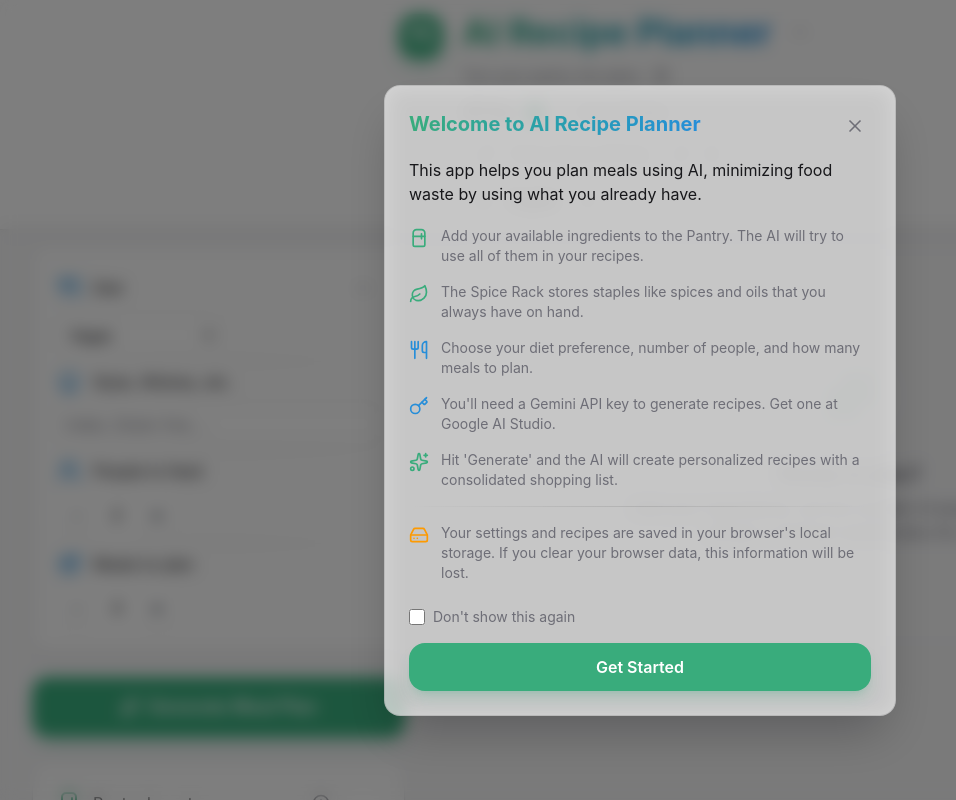
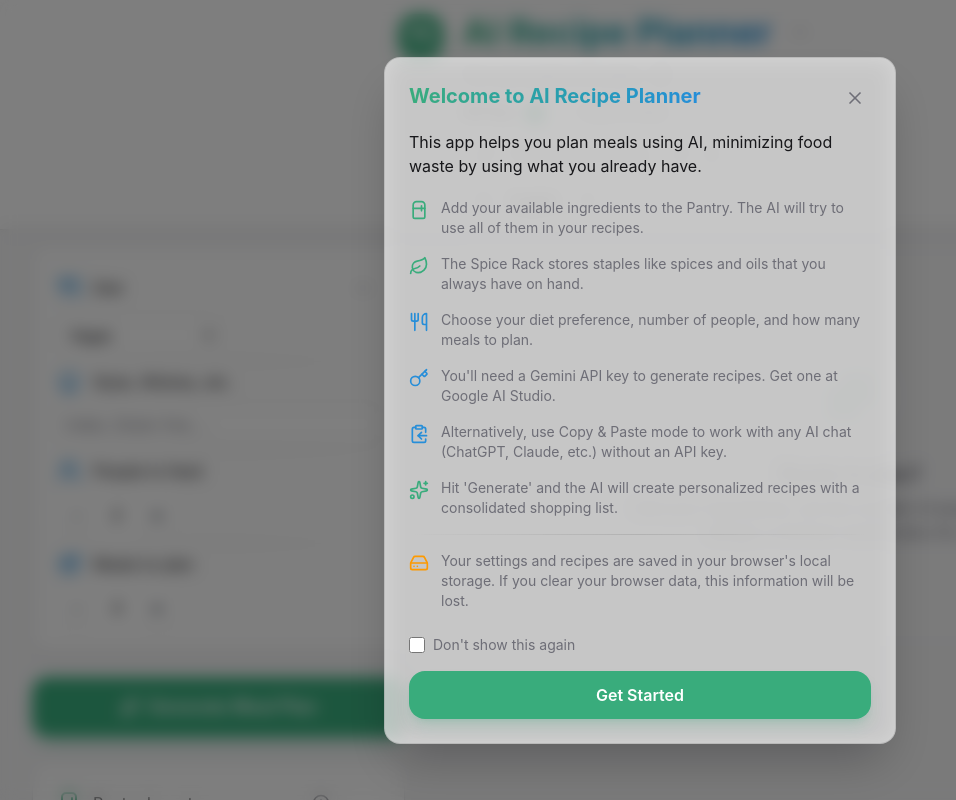
Before and after one commit to DrDonik/ai-recipe-planner, a React (Vite) app: page / in a window 1280 px wide. Shown: the top 800 px of the page, without its empty margins (0-956 px from the left). Built offline with nearby package versions, Linux system fonts and the light colour scheme.

Commit message:
Add Copy & Paste mode to welcome dialog
The welcome screen now mentions the Copy & Paste mode as an alternative
to using an API key, so users know they can work with any AI chat.

Co-Authored-By: Claude Opus 4.5 <noreply@anthropic.com>

```diff
--- a/src/components/WelcomeDialog.tsx
+++ b/src/components/WelcomeDialog.tsx
@@ -1,5 +1,5 @@
 import { useState } from 'react';
-import { X, Refrigerator, Leaf, Utensils, Key, Sparkles, HardDrive } from 'lucide-react';
+import { X, Refrigerator, Leaf, Utensils, Key, ClipboardCopy, Sparkles, HardDrive } from 'lucide-react';
 import { useSettings } from '../contexts/SettingsContext';
 import { STORAGE_KEYS } from '../constants';
 
@@ -64,6 +64,11 @@ export const WelcomeDialog: React.FC<WelcomeDialogProps> = ({ onClose }) => {
                     </div>
 
                     <div className="flex gap-3">
+                        <ClipboardCopy className="text-secondary shrink-0 mt-0.5" size={20} />
+                        <p className="text-sm text-text-muted">{t.welcome.copyPasteMode}</p>
+                    </div>
+
+                    <div className="flex gap-3">
                         <Sparkles className="text-primary shrink-0 mt-0.5" size={20} />
                         <p className="text-sm text-text-muted">{t.welcome.generates}</p>
                     </div>
--- a/src/constants/translations.ts
+++ b/src/constants/translations.ts
@@ -73,6 +73,7 @@ export const translations = {
             spiceRack: "The Spice Rack stores staples like spices and oils that you always have on hand.",
             settings: "Choose your diet preference, number of people, and how many meals to plan.",
             apiKey: "You'll need a Gemini API key to generate recipes. Get one at Google AI Studio.",
+            copyPasteMode: "Alternatively, use Copy & Paste mode to work with any AI chat (ChatGPT, Claude, etc.) without an API key.",
             generates: "Hit 'Generate' and the AI will create personalized recipes with a consolidated shopping list.",
             localStorage: "Your settings and recipes are saved in your browser's local storage. If you clear your browser data, this information will be lost.",
             dontShowAgain: "Don't show this again",
@@ -175,6 +176,7 @@ export const translations = {
             spiceRack: "Das Gewürzregal speichert Grundvorräte wie Gewürze und Öle, die du immer da hast.",
             settings: "Wähle deine Ernährungsvorlieben, Personenanzahl und wie viele Mahlzeiten geplant werden sollen.",
             apiKey: "Du benötigst einen Gemini API-Schlüssel. Hole dir einen bei Google AI Studio.",
+            copyPasteMode: "Alternativ kannst du den Kopieren & Einfügen-Modus nutzen, um mit jedem KI-Chat (ChatGPT, Claude, etc.) ohne API-Schlüssel zu arbeiten.",
             generates: "Drücke 'Planen' und die KI erstellt personalisierte Rezepte mit einer zusammengefassten Einkaufsliste.",
             localStorage: "Deine Einstellungen und Rezepte werden im lokalen Speicher deines Browsers gespeichert. Wenn du deine Browserdaten löschst, gehen diese Informationen verloren.",
             dontShowAgain: "Nicht mehr anzeigen",
@@ -277,6 +279,7 @@ export const translations = {
             spiceRack: "Le rack à épices stocke les produits de base comme les épices et huiles que vous avez toujours.",
             settings: "Choisissez vos préférences alimentaires, le nombre de personnes et de repas à planifier.",
             apiKey: "Vous aurez besoin d'une clé API Gemini. Obtenez-en une sur Google AI Studio.",
+            copyPasteMode: "Sinon, utilisez le mode Copier-Coller pour travailler avec n'importe quel chat IA (ChatGPT, Claude, etc.) sans clé API.",
             generates: "Cliquez sur 'Générer' et l'IA créera des recettes personnalisées avec une liste de courses consolidée.",
             localStorage: "Vos paramètres et recettes sont sauvegardés dans le stockage local de votre navigateur. Si vous effacez vos données de navigation, ces informations seront perdues.",
             dontShowAgain: "Ne plus afficher",
@@ -379,6 +382,7 @@ export const translations = {
             spiceRack: "El especiero almacena productos básicos como especias y aceites que siempre tienes a mano.",
             settings: "Elige tus preferencias dietéticas, número de personas y cuántas comidas planificar.",
             apiKey: "Necesitarás una clave API de Gemini. Obtén una en Google AI Studio.",
+            copyPasteMode: "Alternativamente, usa el modo Copiar y Pegar para trabajar con cualquier chat de IA (ChatGPT, Claude, etc.) sin clave API.",
             generates: "Presiona 'Generar' y la IA creará recetas personalizadas con una lista de compras consolidada.",
             localStorage: "Tus configuraciones y recetas se guardan en el almacenamiento local de tu navegador. Si borras los datos del navegador, esta información se perderá.",
             dontShowAgain: "No mostrar de nuevo",
```
